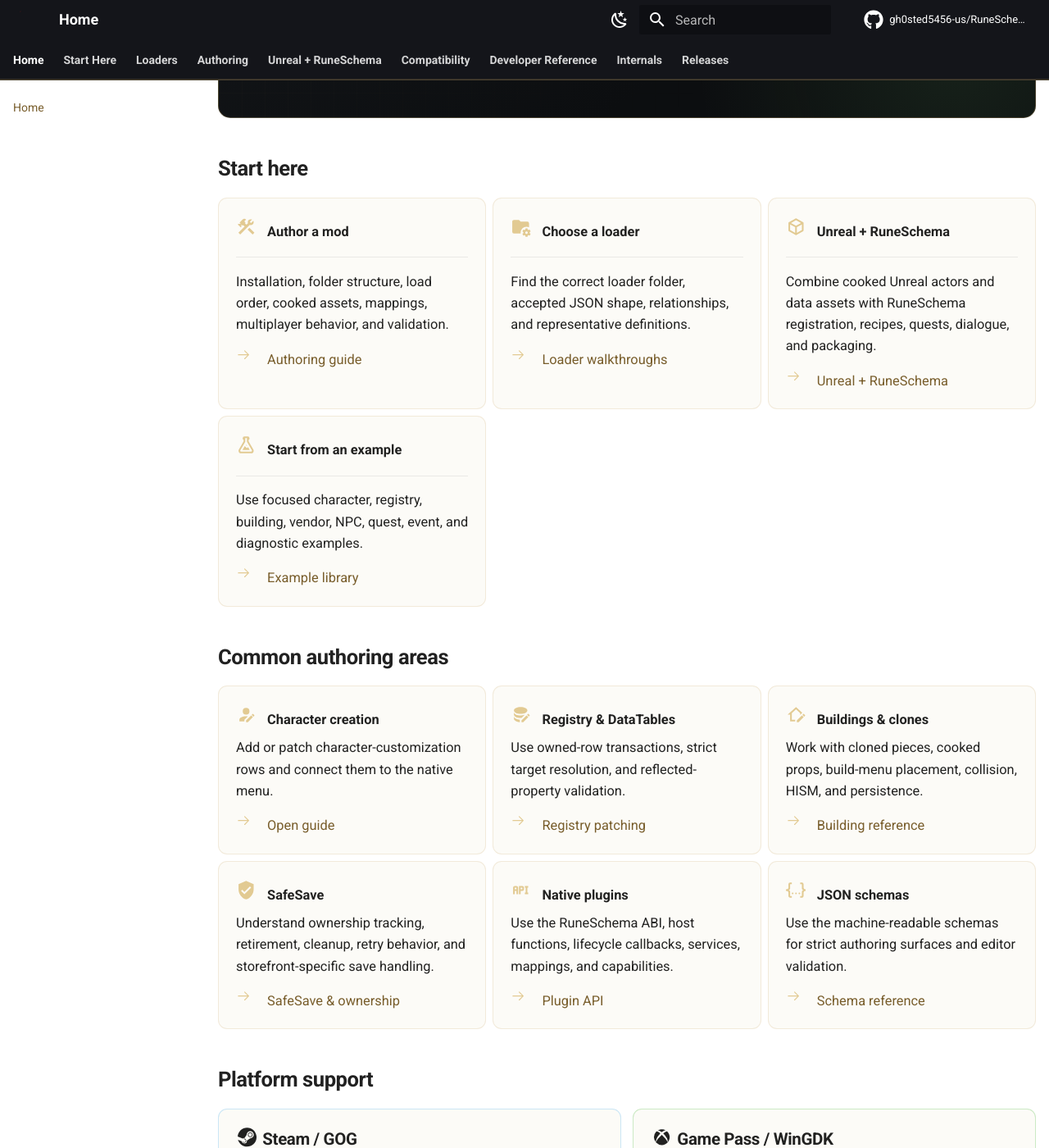
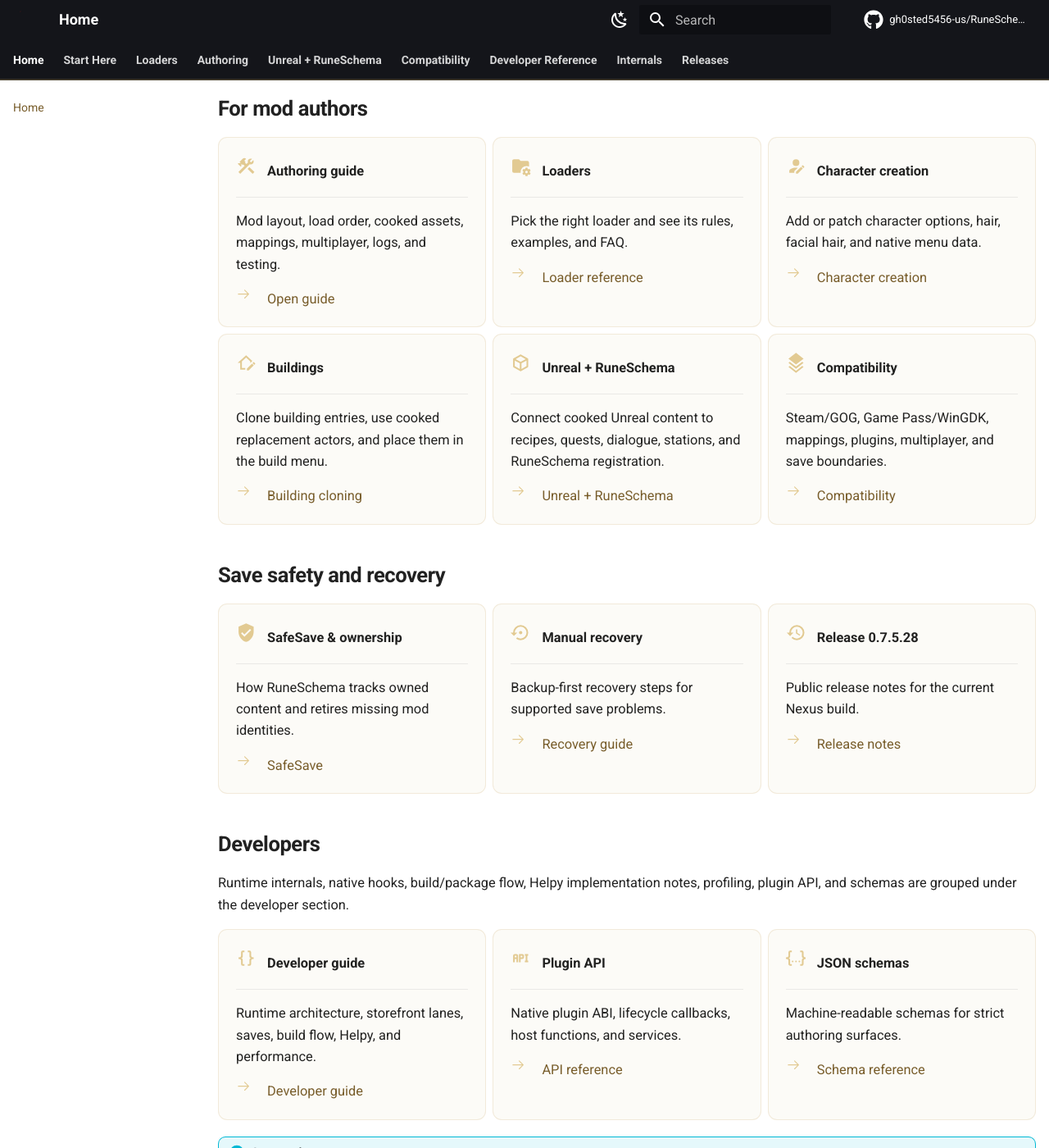
Before and after one commit to gh0sted5456-us/RuneSchema, an MkDocs documentation site: the page built from docs/index.md, in a window 1280 px wide and 1400 px high, scrolled down 632 px. Shown: the whole window at 82% size. Built offline with MkDocs 1.6.1 and Material for MkDocs 9.7.7, drawn with Linux system fonts in a browser that asks for light colours; comment, search, counter and statistics services are not loaded; some of the changed text lies outside the part shown.

Commit message:
docs: split public and developer home content

```diff
--- a/docs/index.md
+++ b/docs/index.md
@@ -14,147 +14,135 @@ hide:
 
 # RuneSchema
 
-**Authoring and runtime reference for RuneScape: Dragonwilds.**
-
-RuneSchema loads validated JSON and JSONC definitions, connects authored data to mounted cooked assets, and provides the runtime bridges needed for self-contained content mods.
+**JSON/JSONC mod authoring and runtime support for RuneScape: Dragonwilds.**
 
 <div class="rs-actions" markdown>
 [Start authoring](AUTHORING-GUIDE.md){ .md-button .md-button--primary }
 [Loader reference](LOADER-WALKTHROUGHS.md){ .md-button }
-[Working examples](EXAMPLES.md){ .md-button }
 [Ask RuneSchema](ASK-RUNESCHEMA.md){ .md-button }
+[Examples](EXAMPLES.md){ .md-button }
 </div>
 </div>
 
-## Start here
+## For mod authors
 
 <div class="grid cards rs-card-grid" markdown>
 
--   :material-hammer-wrench:{ .lg .middle } **Author a mod**
+-   :material-hammer-wrench:{ .lg .middle } **Authoring guide**
 
     ---
 
-    Installation, folder structure, load order, cooked assets, mappings, multiplayer behavior, and validation.
+    Mod layout, load order, cooked assets, mappings, multiplayer, logs, and testing.
 
-    [:octicons-arrow-right-24: Authoring guide](AUTHORING-GUIDE.md)
+    [:octicons-arrow-right-24: Open guide](AUTHORING-GUIDE.md)
 
--   :material-folder-cog:{ .lg .middle } **Choose a loader**
+-   :material-folder-cog:{ .lg .middle } **Loaders**
 
     ---
 
-    Find the correct loader folder, accepted JSON shape, relationships, and representative definitions.
+    Pick the right loader and see its rules, examples, and FAQ.
 
-    [:octicons-arrow-right-24: Loader walkthroughs](LOADER-WALKTHROUGHS.md)
+    [:octicons-arrow-right-24: Loader reference](LOADER-WALKTHROUGHS.md)
+
+-   :material-account-edit:{ .lg .middle } **Character creation**
+
+    ---
+
+    Add or patch character options, hair, facial hair, and native menu data.
+
+    [:octicons-arrow-right-24: Character creation](CHARACTER-CREATION-AUTHORING.md)
+
+-   :material-home-edit-outline:{ .lg .middle } **Buildings**
+
+    ---
+
+    Clone building entries, use cooked replacement actors, and place them in the build menu.
+
+    [:octicons-arrow-right-24: Building cloning](BUILDING-CLONING.md)
 
 -   :material-cube-outline:{ .lg .middle } **Unreal + RuneSchema**
 
     ---
 
-    Combine cooked Unreal actors and data assets with RuneSchema registration,
-    recipes, quests, dialogue, and packaging.
+    Connect cooked Unreal content to recipes, quests, dialogue, stations, and RuneSchema registration.
 
     [:octicons-arrow-right-24: Unreal + RuneSchema](unreal-runeschema/index.md)
 
--   :material-flask-outline:{ .lg .middle } **Start from an example**
+-   :material-layers-triple:{ .lg .middle } **Compatibility**
 
     ---
 
-    Use focused character, registry, building, vendor, NPC, quest, event, and diagnostic examples.
+    Steam/GOG, Game Pass/WinGDK, mappings, plugins, multiplayer, and save boundaries.
 
-    [:octicons-arrow-right-24: Example library](EXAMPLES.md)
+    [:octicons-arrow-right-24: Compatibility](COMPATIBILITY-BACKBONE.md)
 
 </div>
 
-## Common authoring areas
+## Save safety and recovery
 
 <div class="grid cards rs-card-grid rs-card-grid--compact" markdown>
 
--   :material-account-edit:{ .lg .middle } **Character creation**
+-   :material-shield-check:{ .lg .middle } **SafeSave & ownership**
 
-    Add or patch character-customization rows and connect them to the native menu.
+    ---
 
-    [:octicons-arrow-right-24: Open guide](CHARACTER-CREATION-AUTHORING.md)
+    How RuneSchema tracks owned content and retires missing mod identities.
 
--   :material-database-edit:{ .lg .middle } **Registry & DataTables**
+    [:octicons-arrow-right-24: SafeSave](SAFE-SAVE-AND-LEDGER.md)
 
-    Use owned-row transactions, strict target resolution, and reflected-property validation.
+-   :material-backup-restore:{ .lg .middle } **Manual recovery**
 
-    [:octicons-arrow-right-24: Registry patching](REGISTRY-PATCHING.md)
+    ---
 
--   :material-home-edit-outline:{ .lg .middle } **Buildings & clones**
+    Backup-first recovery steps for supported save problems.
 
-    Work with cloned pieces, cooked props, build-menu placement, collision, HISM, and persistence.
+    [:octicons-arrow-right-24: Recovery guide](MANUAL-SAVE-RECOVERY.md)
 
-    [:octicons-arrow-right-24: Building reference](BUILDING-CLONING-FMODEL-AUDIT.md)
+-   :material-history:{ .lg .middle } **Release 0.7.5.28**
 
--   :material-shield-check:{ .lg .middle } **SafeSave**
+    ---
 
-    Understand ownership tracking, retirement, cleanup, retry behavior, and storefront-specific save handling.
+    Public release notes for the current Nexus build.
 
-    [:octicons-arrow-right-24: SafeSave & ownership](SAFE-SAVE-AND-LEDGER.md)
+    [:octicons-arrow-right-24: Release notes](RELEASE-0.7.5.28.md)
 
--   :material-api:{ .lg .middle } **Native plugins**
+</div>
 
-    Use the RuneSchema ABI, host functions, lifecycle callbacks, services, mappings, and capabilities.
+## Developers
 
-    [:octicons-arrow-right-24: Plugin API](API-REFERENCE.md)
+Runtime internals, native hooks, build/package flow, Helpy implementation notes,
+profiling, plugin API, and schemas are grouped under the developer section.
+
+<div class="grid cards rs-card-grid rs-card-grid--reference" markdown>
+
+-   :material-code-braces:{ .lg .middle } **Developer guide**
+
+    ---
+
+    Runtime architecture, storefront lanes, saves, build flow, Helpy, and performance.
+
+    [:octicons-arrow-right-24: Developer guide](DEVELOPER-GUIDE.md)
+
+-   :material-api:{ .lg .middle } **Plugin API**
+
+    ---
+
+    Native plugin ABI, lifecycle callbacks, host functions, and services.
+
+    [:octicons-arrow-right-24: API reference](API-REFERENCE.md)
 
 -   :material-code-json:{ .lg .middle } **JSON schemas**
 
-    Use the machine-readable schemas for strict authoring surfaces and editor validation.
+    ---
+
+    Machine-readable schemas for strict authoring surfaces.
 
     [:octicons-arrow-right-24: Schema reference](SCHEMAS.md)
 
 </div>
 
-## Platform support
+!!! info "Current release"
+    The website documents **RuneSchema 0.7.5.28**. Intermediate 0.7.x development builds are kept in Git history instead of separate public pages.
 
-<div class="rs-platform-grid" markdown>
-
-<div class="rs-platform-card rs-platform-card--steam" markdown>
-### :simple-steam: Steam / GOG
-
-Uses the Steam/GOG runtime lane and backed-up JSON save-cleanup path.
-
-[Compatibility backbone →](COMPATIBILITY-BACKBONE.md)
-</div>
-
-<div class="rs-platform-card rs-platform-card--gamepass" markdown>
-### :material-microsoft-xbox: Game Pass / WinGDK
-
-Uses the isolated WinGDK runtime lane and Xbox Game Save provider path.
-
-[Game Pass save system →](GAMEPASS-SAVE-SYSTEM.md)
-</div>
-
-</div>
-
-## Reference
-
-<div class="grid cards rs-card-grid rs-card-grid--reference" markdown>
-
--   :material-book-open-page-variant:{ .lg .middle } **Project overview**
-
-    Current runtime structure, release package, and project-level notes.
-
-    [:octicons-arrow-right-24: Overview](OVERVIEW.md)
-
--   :material-layers-triple:{ .lg .middle } **Compatibility & native parity**
-
-    Storefront detection, mappings, signatures, plugin boundaries, and verified native capabilities.
-
-    [:octicons-arrow-right-24: Compatibility](COMPATIBILITY-BACKBONE.md)
-
--   :material-history:{ .lg .middle } **Release history**
-
-    Chronological implementation records for current and previous 0.7.5 releases.
-
-    [:octicons-arrow-right-24: Release notes](RELEASES.md)
-
-</div>
-
-!!! info "Current documentation is authoritative"
-    Use the **Authoring Guide**, **Loader Walkthroughs**, **SafeSave and Ownership**, **Compatibility Backbone**, and **Plugin API** for current behavior. Release notes and audits preserve implementation history.
-
-!!! warning "Runtime reflection wins"
-    Schemas and examples document accepted authoring shapes. Unreal reflection and runtime validation remain authoritative for object, row, field, and type compatibility.
+!!! warning "Runtime reflection decides compatibility"
+    Examples show supported authoring shapes. Unreal reflection still determines whether a target object, row, field, and value type are valid at runtime.
```
